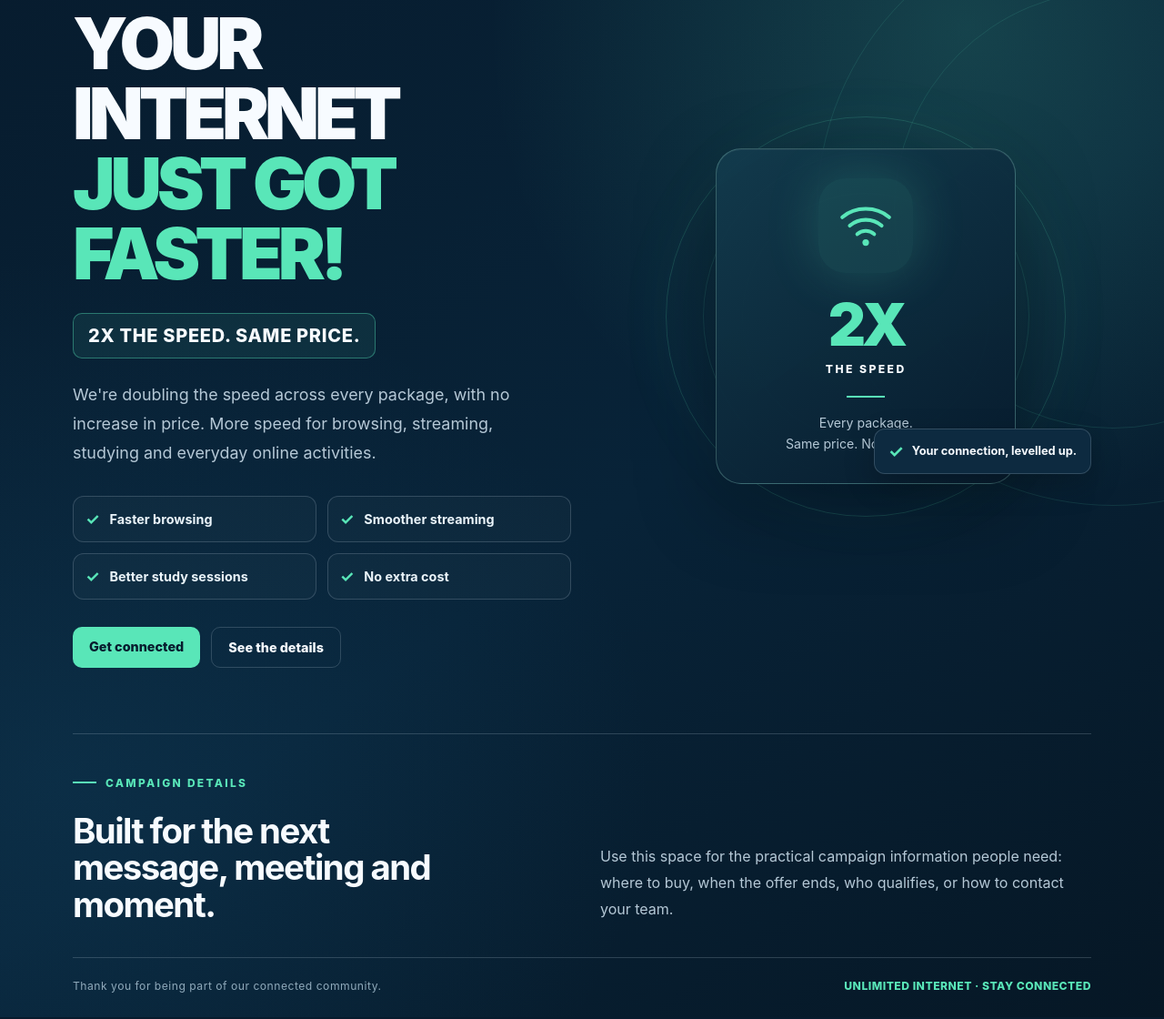
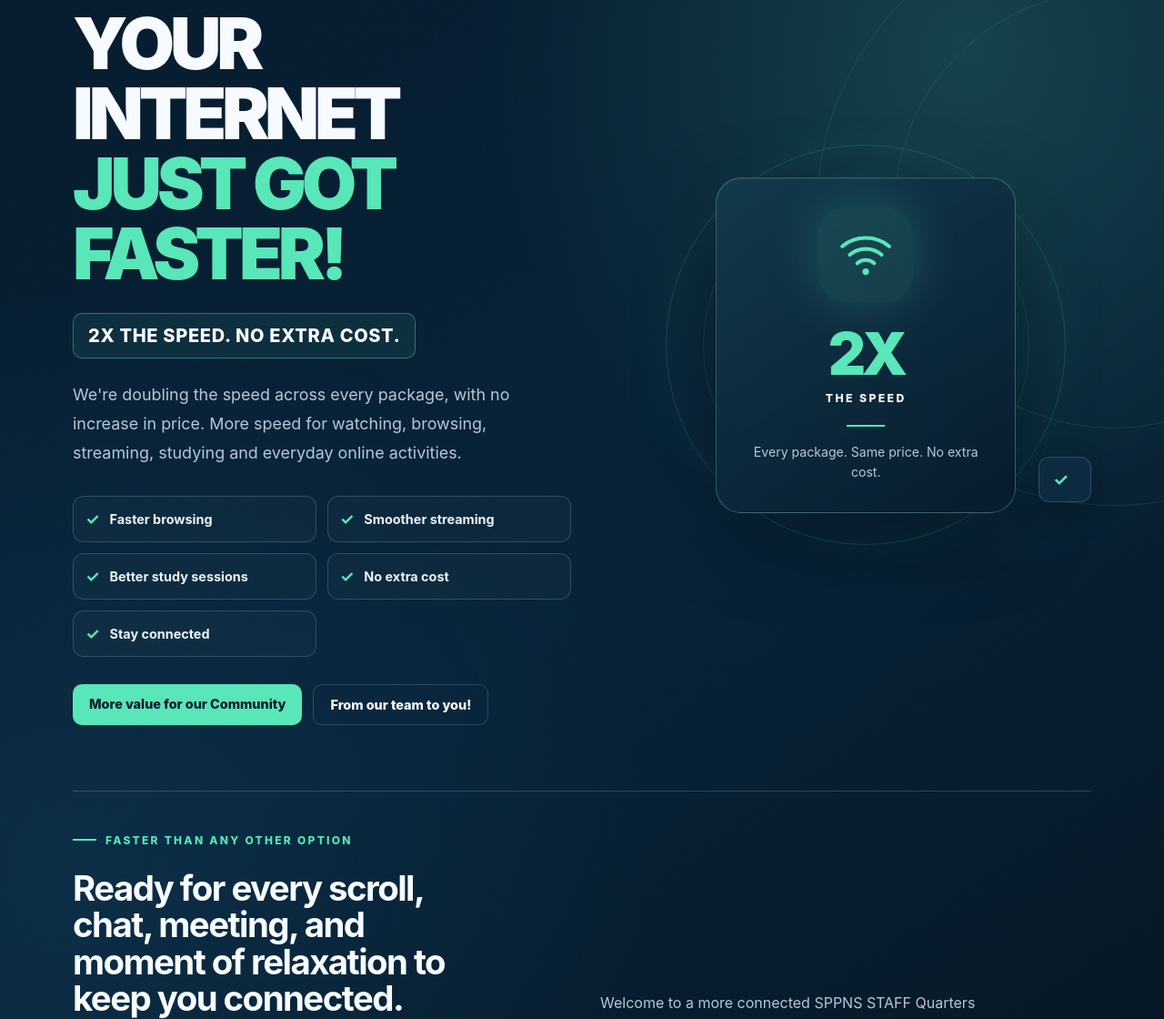
Before and after one commit to AlvinBaguma/unlimited-internet-campaigns, a plain HTML site: page index.html in a window 1280 px wide. Shown: the part 206-1326 px from the top of the page at 91% size. Drawn offline with Linux system fonts and the light colour scheme.

Commit message:
Update campaign messaging
Co-authored-by: Copilot <223556219+Copilot@users.noreply.github.com>

```diff
--- a/config.js
+++ b/config.js
@@ -8,19 +8,18 @@ window.CAMPAIGN = {
   brandName: "UNLIMITED INTERNET",
   brandBy: "By Alvin",
   campaignLabel: "Community update",
-  eyebrow: "A little something for our community",
+  eyebrow: "SPEED UPGRADE for our STAFF Quarters community!",
   headline: "YOUR INTERNET|JUST GOT FASTER!",
-  offer: "2X THE SPEED. SAME PRICE.",
-  intro: "We're doubling the speed across every package, with no increase in price. More speed for browsing, streaming, studying and everyday online activities.",
+  offer: "2X THE SPEED. NO EXTRA COST.",
+  intro: "We're doubling the speed across every package, with no increase in price. More speed for watching, browsing, streaming, studying and everyday online activities.",
   highlight: "2X",
   highlightCaption: "THE SPEED",
-  cardNote: "Every package.<br>Same price. No extra cost.",
-  floatTag: "Your connection, levelled up.",
-  benefits: ["Faster browsing", "Smoother streaming", "Better study sessions", "No extra cost"],
-  cta: { label: "Get connected", url: "#details" },
-  secondaryCta: { label: "See the details", url: "#details" },
-  detailsTitle: "Built for the next message, meeting and moment.",
-  detailsText: "Use this space for the practical campaign information people need: where to buy, when the offer ends, who qualifies, or how to contact your team.",
+  cardNote: "Every package. Same price. No extra cost.",
+  benefits: ["Faster browsing", "Smoother streaming", "Better study sessions", "No extra cost", "Stay connected"],
+  cta: { label: "More value for our Community", url: "#details" },
+  secondaryCta: { label: "From our team to you!", url: "#details" },
+  detailsTitle: "Ready for every scroll, chat, meeting, and moment of relaxation to keep you connected.",
+  detailsText: "Welcome to a more connected SPPNS STAFF Quarters",
   footerNote: "Thank you for being part of our connected community.",
   footerSlogan: "UNLIMITED INTERNET · STAY CONNECTED",
   theme: {
--- a/index.html
+++ b/index.html
@@ -62,7 +62,7 @@
 
       <section class="details" id="details">
         <div>
-          <p class="eyebrow">Campaign details</p>
+          <p class="eyebrow">Faster Than Any Other Option</p>
           <h2 data-content="detailsTitle"></h2>
         </div>
         <p data-content="detailsText"></p>
```
